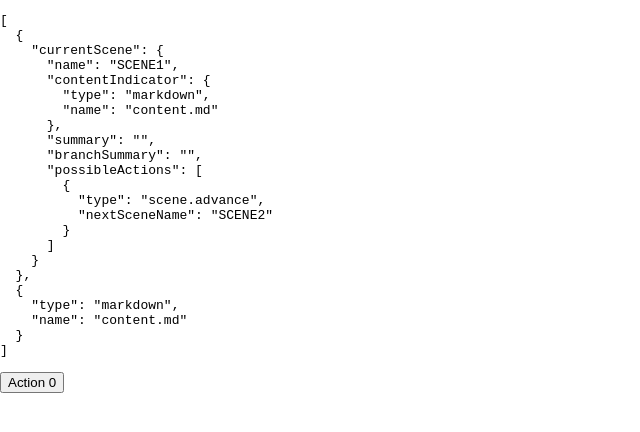
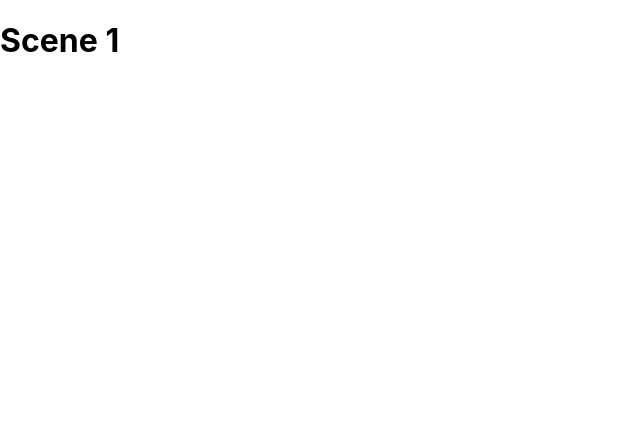
Before and after one commit to BrandonWilliamsCS/pathiverse, a React (Create React App) app: page / in a window 1280 px wide. Both pictures are taken after a click on the button "Load Scene". Shown: the top 432 px of the page, without its empty margins (0-640 px from the left). Built offline with nearby package versions, Linux system fonts and the light colour scheme.

Commit message:
Extract content type and component as a proto-plugin

```diff
--- a/package.json
+++ b/package.json
@@ -14,6 +14,7 @@
     "lodash": "^4.17.15",
     "react": "^16.13.1",
     "react-dom": "^16.13.1",
+    "react-markdown": "^4.3.1",
     "react-scripts": "3.4.1",
     "typescript": "^3.7.5"
   },
--- /dev/null
+++ b/src/lib/plugin/markdown-path/MarkdownPathContent.ts
@@ -0,0 +1,12 @@
+import { Content } from "../../Content";
+
+export interface MarkdownPathContent extends Content {
+  readonly type: "markdown-path";
+  markdown: string;
+}
+
+export function isMarkdownPathContent(
+  content: Content,
+): content is MarkdownPathContent {
+  return content.type === "markdown-path";
+}
--- /dev/null
+++ b/src/lib/plugin/markdown-path/MarkdownPathContentComponent.tsx
@@ -0,0 +1,17 @@
+import React from "react";
+import Markdown from "react-markdown";
+
+import { ActionHandler } from "../../kernel/ActionHandler";
+import { MarkdownPathContent } from "./MarkdownPathContent";
+
+export const MarkdownPathContentComponent: React.FC<MarkdownPathContentComponentProps> = ({
+  actionHandler,
+  content,
+}) => {
+  return <Markdown source={content.markdown} />;
+};
+
+export interface MarkdownPathContentComponentProps {
+  actionHandler: ActionHandler;
+  content: MarkdownPathContent;
+}
--- a/src/screens/ConsumptionScreen/StoryViewer.tsx
+++ b/src/screens/ConsumptionScreen/StoryViewer.tsx
@@ -1,5 +1,7 @@
 import React from "react";
 import { useStateMachine } from "lib/platform/react/useStateMachine";
+import { isMarkdownPathContent } from "lib/plugin/markdown-path/MarkdownPathContent";
+import { MarkdownPathContentComponent } from "lib/plugin/markdown-path/MarkdownPathContentComponent";
 import { AdvanceSceneAction } from "lib/system/state/SceneStateGenerator";
 import { Story } from "lib/system/world/Story";
 
@@ -20,27 +22,22 @@ export const StoryViewer: React.FC<StoryViewerProps> = ({ story }) => {
     };
     actionHandler(action);
   };
+  if (!data) {
+    return (
+      <button type="button" onClick={loadScene}>
+        Load Scene
+      </button>
+    );
+  }
+  const [, content] = data;
+  if (!isMarkdownPathContent(content)) {
+    return <>Unable to render content with type {content.type}</>;
+  }
   return (
-    <>
-      <pre>{JSON.stringify(data, null, 2)}</pre>
-      {data ? (
-        data[0].currentScene.possibleActions.map((action, i) => (
-          <button
-            key={i}
-            type="button"
-            onClick={() => {
-              actionHandler(action);
-            }}
-          >
-            Action {i}
-          </button>
-        ))
-      ) : (
-        <button type="button" onClick={loadScene}>
-          Load Scene
-        </button>
-      )}
-    </>
+    <MarkdownPathContentComponent
+      content={content}
+      actionHandler={actionHandler}
+    />
   );
 };
 
--- a/src/test-files/story.json
+++ b/src/test-files/story.json
@@ -5,8 +5,9 @@
     {
       "name": "SCENE1",
       "contentIndicator": {
-        "type": "markdown",
-        "name": "content.md"
+        "type": "markdown-path",
+        "name": "content1.md",
+        "markdown": "# Scene 1"
       },
       "summary": "",
       "branchSummary": "",
@@ -20,8 +21,9 @@
     {
       "name": "SCENE2",
       "contentIndicator": {
-        "type": "markdown",
-        "name": "content.md"
+        "type": "markdown-path",
+        "name": "content2.md",
+        "markdown": "# Scene 2"
       },
       "summary": "",
       "branchSummary": "",
```
Also changed, not shown: 1 other file (tests, documents, lock files or other folders).
